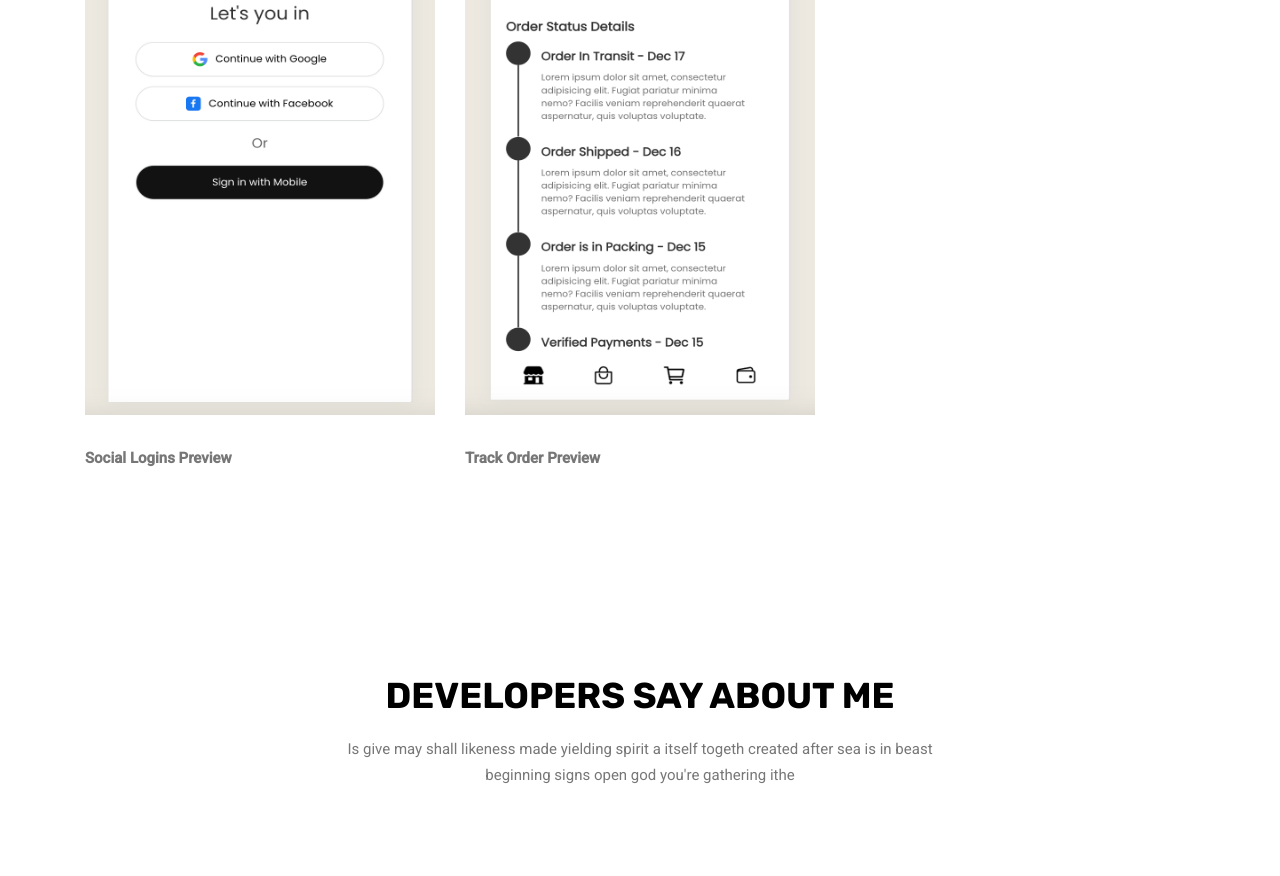
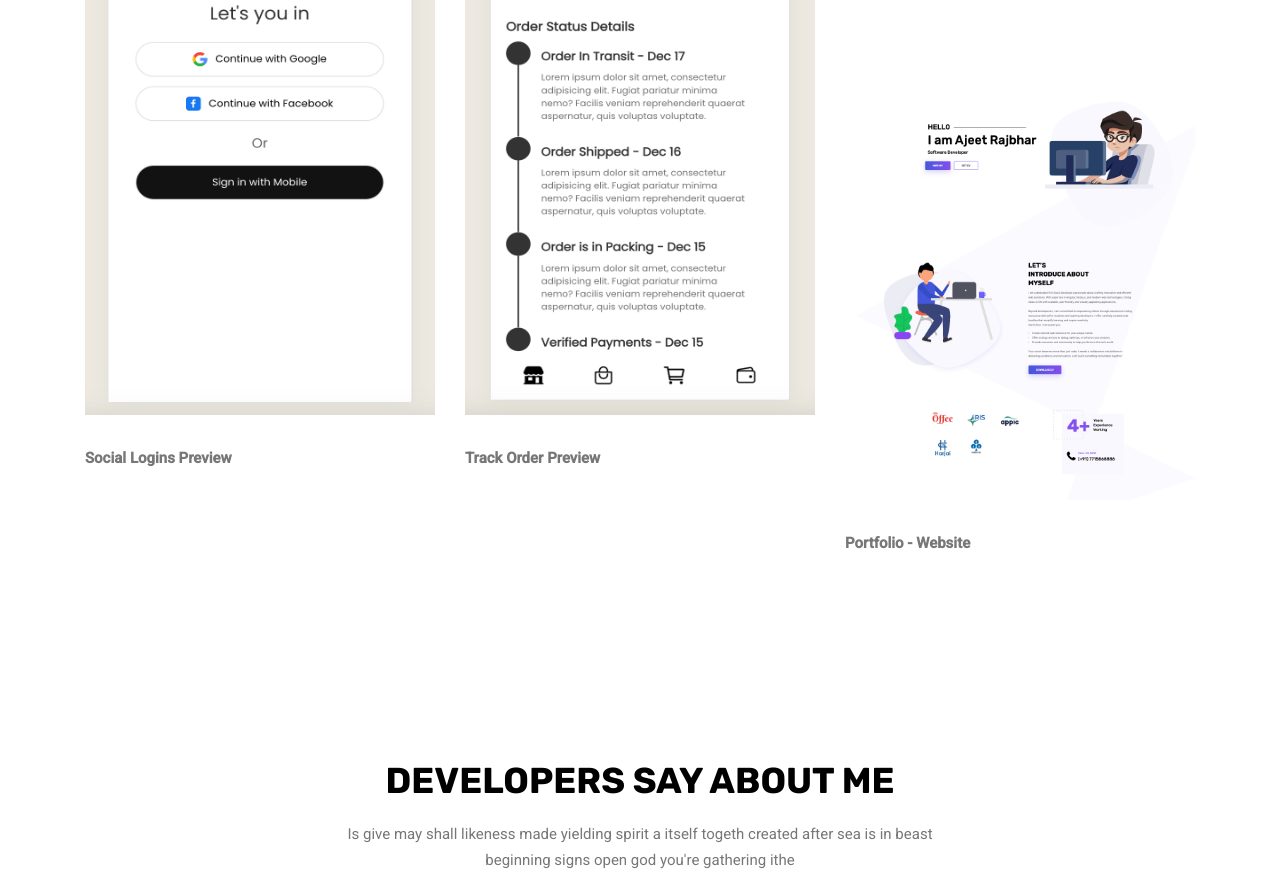
Before and after one commit to ajeetrajbhar2505/website, a plain HTML site: page index.html in a window 1280 px wide. Shown: the part 7054-7930 px from the top of the page. Drawn offline with Linux system fonts and the light colour scheme.

Commit message:
added Website image

```diff
--- a/index.html
+++ b/index.html
@@ -405,6 +405,17 @@
 							</div>
 						</div>
 					</div>
+					<div class="col-lg-4 col-md-6 all Portfolio">
+						<div class="portfolio_box">
+							<div class="single_portfolio">
+								<img draggable="false" class="w-100" src="img/portfolio/website.png" alt="Track Order">
+								<div class="overlay"></div>
+							</div>
+							<div class="short_info">
+								<p><strong>Portfolio - Website</strong></p>
+							</div>
+						</div>
+					</div>
 				</div>
 
 
```
Also changed, not shown: img/portfolio/website.png (added).
